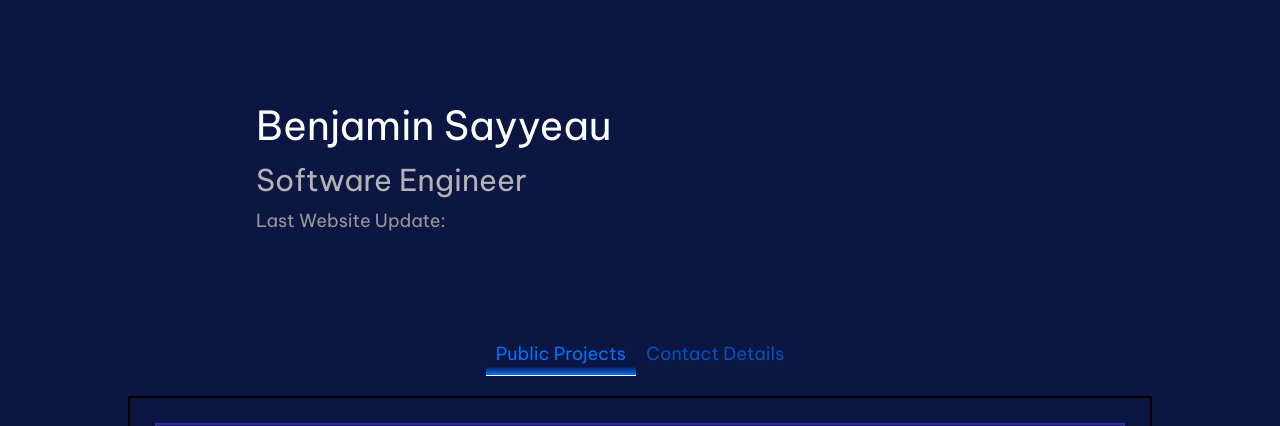
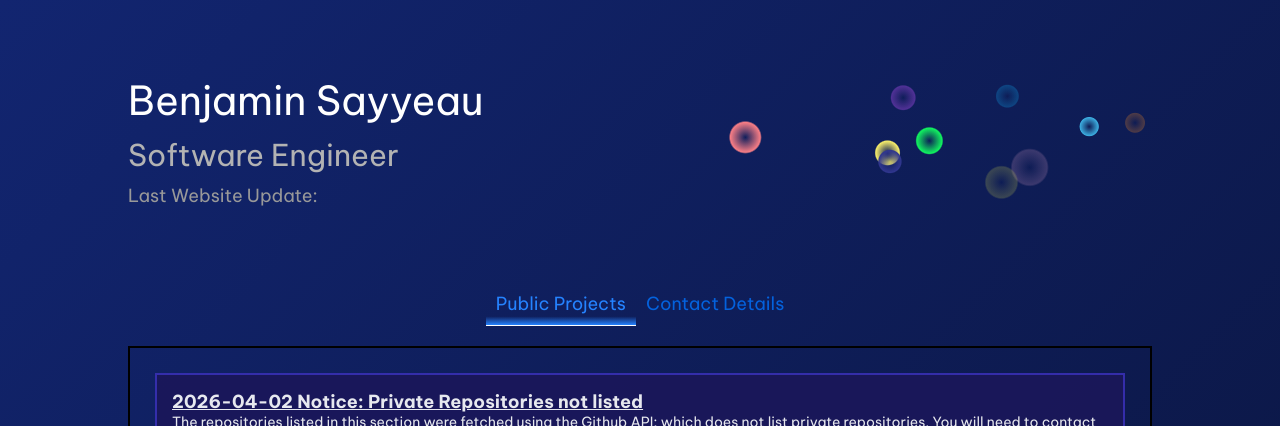
Before and after one commit to UO-BS/Website, an Angular app: page /projects in a window 1280 px wide. Shown: the top 426 px of the page. Built offline with nearby package versions, Linux system fonts and the light colour scheme; no server answers.

Commit message:
Added an interactive animation
Trying out some more features in Angular.

Created a mouse tracking service to use in interactive animations.
Created my first animation and added it to the nameplate of the website.

```diff
--- /dev/null
+++ b/src/app/bubble-animation/bubble-animation.css
@@ -0,0 +1,11 @@
+:root {
+  display: block;
+  width: 100%;
+  height: 100%;
+}
+
+canvas {
+  display: block;
+  width: 100%;
+  height: 100%;
+}
--- /dev/null
+++ b/src/app/bubble-animation/bubble-animation.ts
@@ -0,0 +1,211 @@
+import { Component, ElementRef, ViewChild, NgZone, Host, HostListener } from '@angular/core';
+import { Mousetracker } from '../mousetracker';
+
+@Component({
+  selector: 'app-bubble-animation',
+  imports: [],
+  template: `
+    <canvas #renderer></canvas>
+  `,
+  styleUrls: ['./bubble-animation.css'],
+})
+
+export class BubbleAnimation {
+  @ViewChild('renderer') canvasRef!: ElementRef;
+
+  private bubbles: Bubble[] = [];
+
+  private ctx!: CanvasRenderingContext2D;
+  private animationFrameId: number = 0;
+  private lastFrameTime: number = 0;
+
+  private mouseX: number = 0;
+  private mouseY: number = 0;
+
+  private resizeObserver!: ResizeObserver;
+  private cachedRect!: DOMRect;
+
+  private bubbleCount: number = 30;
+
+  constructor(private mouseTracker: Mousetracker, private zone: NgZone) {}
+
+  ngAfterViewInit() {
+    // Get mouse position
+    this.mouseTracker.mousePos.subscribe(pos => {
+      this.mouseX = pos.x;
+      this.mouseY = pos.y;
+    });
+
+    // Get canvas context
+    const canvas = this.canvasRef.nativeElement as HTMLCanvasElement;
+    this.ctx = canvas.getContext('2d')!;
+
+    // Size the canvas
+    this.resize();
+    // Automatically resize canvas when DOM element size changes
+    this.resizeObserver = new ResizeObserver(() => {
+      this.zone.runOutsideAngular(() => this.resize());
+    });
+    this.resizeObserver.observe(canvas);
+
+    // Get the current time
+    this.lastFrameTime = performance.now();
+    // Start animation loop
+    this.zone.runOutsideAngular((time) => this.animate(time));
+  }
+
+  animate(currentFrameTime: number) {
+    // Calculate delta time for consistent movement speed; cap at 100ms to prevent large jumps
+    const deltaTime = Math.min(currentFrameTime - this.lastFrameTime, 100);
+    let safeDeltaTime = deltaTime;
+    if (isNaN(safeDeltaTime) || safeDeltaTime <= 0 || safeDeltaTime > 100) {
+      safeDeltaTime = 16; // Default to 60 FPS if delta time is invalid
+    }
+
+    this.lastFrameTime = currentFrameTime;
+
+    const timescale = safeDeltaTime / 16; // Assuming 60 FPS, so 16ms per frame
+
+    // Add new bubbles
+    if (this.bubbles.length < this.bubbleCount && Math.random() < 0.05) {
+      this.bubbles.push(new Bubble(this.canvasRef.nativeElement.width, this.canvasRef.nativeElement.height));
+    }
+
+    // Clear canvas
+    this.ctx.clearRect(0, 0, window.innerWidth, window.innerHeight);
+
+    // Localized mouse position
+    const localizedMouseX = this.mouseX - this.cachedRect.left;
+    const localizedMouseY = this.mouseY - this.cachedRect.top;
+
+    for (const bubble of this.bubbles) {
+      bubble.update(localizedMouseX, localizedMouseY, this.canvasRef.nativeElement.width, this.canvasRef.nativeElement.height, timescale);
+      bubble.draw(this.ctx);
+    }
+
+    this.animationFrameId = requestAnimationFrame((time) => this.animate(time));
+  }
+
+  // Get the current size and position of the canvas for accurate mouse interaction
+  @HostListener('window:scroll')
+  updateRect() {
+    this.cachedRect = this.canvasRef.nativeElement.getBoundingClientRect();
+  }
+
+  // Resize canvas to match container size
+  resize() {
+    // Get the size of the canvas container
+    const rect = this.canvasRef.nativeElement.getBoundingClientRect();
+
+    // Set the canvas size to match the container
+    this.canvasRef.nativeElement.width = rect.width;
+    this.canvasRef.nativeElement.height = rect.height;
+
+    // Update cached rect for mouse interaction
+    this.updateRect();
+  }
+
+  ngOnDestroy() {
+    this.resizeObserver.disconnect();
+    cancelAnimationFrame(this.animationFrameId);
+  }
+}
+
+class Bubble {
+  radius!: number;
+
+  red!: number;
+  green!: number;
+  blue!: number;
+  alpha!: number;
+
+  x!: number;
+  y!: number;
+  vx!: number;
+  vy!: number;
+
+  constructor(canvasWidth: number, canvasHeight: number) {
+    this.reset(canvasWidth, canvasHeight);
+  }
+
+  update(mouseX: number, mouseY: number, canvasWidth: number, canvasHeight: number, timescale: number = 1) {
+    // Constant forces: bubbles rising
+    this.y -= 0.5 * timescale;
+
+    /*
+    // Fade in and out based on vertical position (more transparent near top and bottom)
+    this.alpha = Math.max(Math.min(
+      1 - ((this.y + this.radius) / canvasHeight), // Near the bottom, this approaches 0
+      ((this.y - this.radius) / canvasHeight) // Near the top, this approaches 0
+    ), 0);
+    */
+
+    // Fade in and out based on distance to edge (more transparent near all edges)
+    const startFadeIn = this.radius
+    const endFadeIn = this.radius * 3;
+
+    const distanceToEdge = Math.min(Math.min(this.y, canvasHeight - this.y), Math.min(this.x, canvasWidth - this.x));
+    if (distanceToEdge < startFadeIn) {
+      this.alpha = 0;
+    } else if (startFadeIn < distanceToEdge && distanceToEdge < endFadeIn) {
+      this.alpha = (distanceToEdge - startFadeIn) / (endFadeIn - startFadeIn); // Fade in from 0 to 1 as it moves up
+    } else {
+      this.alpha = 1;
+    }
+
+    // Resistance based on weight/size (reducing the velocity over time to create a more natural movement)
+    const resistance = this.radius * 0.005;
+    this.vx *= (1 - resistance);
+    this.vy *= (1 - resistance);
+
+    // Interaction with mouse: pushed away
+    const dx = mouseX - this.x;
+    const dy = mouseY - this.y;
+    const distance = Math.sqrt(dx * dx + dy * dy);
+    if (distance < this.radius) {
+      // Mouse has touched bubble
+      const force = (this.radius - distance) / this.radius;
+      this.vx -= (dx / distance) * force * 5;
+      this.vy -= (dy / distance) * force * 5;
+    }
+
+    // Update position based on velocity - use timescale for consistent speed across different frame rates
+    this.x += this.vx * timescale;
+    this.y += this.vy * timescale;
+
+    // Reset bubble if it goes off screen
+    if (this.y + this.radius < 0 || this.x + this.radius < 0 || this.x - this.radius > canvasWidth || this.y - this.radius > canvasHeight) {
+      this.reset(canvasWidth, canvasHeight);
+    }
+  }
+
+  reset(canvasWidth: number, canvasHeight: number) {
+    this.radius = 10 + (Math.random() * 10);
+    this.y = canvasHeight + this.radius;
+    this.x = Math.random() * canvasWidth;
+    this.vx = 0;
+    this.vy = 0;
+
+    this.red = Math.random() * 255;
+    this.green = Math.random() * 255;
+    this.blue = Math.random() * 255;
+    this.alpha = 0;
+  }
+
+  draw(ctx: CanvasRenderingContext2D) {
+    const gradient = ctx.createRadialGradient(
+      this.x, this.y, 0,
+      this.x, this.y, this.radius
+    );
+
+    gradient.addColorStop(0, 'rgba(' + this.red + ',' + this.green + ',' + this.blue + ',' + 0 + ')');
+    gradient.addColorStop(0.90, 'rgba(' + this.red + ',' + this.green + ',' + this.blue + ',' + this.alpha + ')');
+    gradient.addColorStop(1, 'rgba(' + this.red + ',' + this.green + ',' + this.blue + ',' + 0 + ')');
+
+    ctx.beginPath();
+    ctx.fillStyle = gradient;
+    ctx.arc(this.x, this.y, this.radius, 0, Math.PI * 2);
+    ctx.fill();
+  }
+
+}
--- /dev/null
+++ b/src/app/mousetracker.ts
@@ -0,0 +1,18 @@
+import { Injectable, NgZone } from '@angular/core';
+import { fromEvent, Observable, shareReplay, map } from 'rxjs';
+
+@Injectable({
+  providedIn: 'root',
+})
+export class Mousetracker {
+  public mousePos: Observable<{x: number, y: number}>;
+
+  constructor(private zone: NgZone) {
+    this.mousePos = this.zone.runOutsideAngular(() =>
+      fromEvent<MouseEvent>(document, 'mousemove').pipe(
+        // throttleTime(16),
+        map(event => ({ x: event.clientX, y: event.clientY })),
+        shareReplay(1)
+    ));
+  }
+}
--- a/src/app/nameplate/nameplate.css
+++ b/src/app/nameplate/nameplate.css
@@ -1,22 +1,32 @@
 #nameplate-container {
-  padding-top: 100px;
-  padding-bottom: 100px;
+  padding-top: 75px;
+  padding-bottom: 75px;
+  padding-left: 10%;
+  padding-right: 10%;
+
+  display: grid;
+  grid-template-columns: auto 1fr;
+  align-items: stretch;
+  gap: 5%;
+}
+
+.filler {
+  height: 0;
+  min-height: 100%;
 }
 
 #nameplate {
-  padding-left: 20%;
   font-size: 40px;
+  white-space: nowrap;
 }
 
 #jobtitle {
-  padding-left: 20%;
   padding-top: 10px;
   font-size: 30px;
   color: var(--muted-gray);
 }
 
 #update {
-  padding-left: 20%;
   padding-top: 10px;
   font-size: 18px;
   color: var(--gray);
--- a/src/app/nameplate/nameplate.ts
+++ b/src/app/nameplate/nameplate.ts
@@ -2,14 +2,15 @@ import { Component, inject } from '@angular/core';
 import { AsyncPipe, DatePipe } from '@angular/common';
 import { GithubService } from '../github';
 import { Observable } from 'rxjs';
+import { BubbleAnimation } from '../bubble-animation/bubble-animation';
 
 @Component({
   selector: 'app-nameplate',
-  imports: [AsyncPipe, DatePipe],
+  imports: [AsyncPipe, DatePipe, BubbleAnimation],
   template: `
 
     <div id="nameplate-container">
-
+      <div>
         <header id="nameplate">
           Benjamin Sayyeau
         </header>
@@ -24,6 +25,11 @@ import { Observable } from 'rxjs';
             {{lastUpdated | async | date:'yyyy-MM-dd'}}
           </span>
         </header>
+      </div>
+
+      <div class="filler">
+        <app-bubble-animation/>
+      </div>
 
     </div>
   `,
--- a/src/styles.css
+++ b/src/styles.css
@@ -1,11 +1,12 @@
 
 :root {
   --dark-color: #0B1642;
+  --dark-gradient-color: #122570;
   --dark-standout-color: #1B175A;
   --standout-color: #3930b4;
-  --bright-color: #0471ff;
-  --light-color: #0451B9;
-  --muted-color: #094391;
+  --bright-color: #2583ff;
+  --light-color: #0462dd;
+  --muted-color: #0b52af;
   --muted-gray: #b3b3b3;
   --gray: #999999;
 
@@ -17,7 +18,10 @@
   padding: 0;
 }
 
-body {
+html {
   font-family: 'Be Vietnam Pro', sans-serif;
-  background-color: var(--dark-color);
+  background: linear-gradient(135deg, var(--dark-gradient-color) 0%, var(--dark-color) 100% );
+
+  /* Make sure the window is always full */
+  min-height: 100vh;
 }
```
Also changed, not shown: 1 other file (tests, documents, lock files or other folders). Lines whose indentation alone changed are shown as unchanged.
